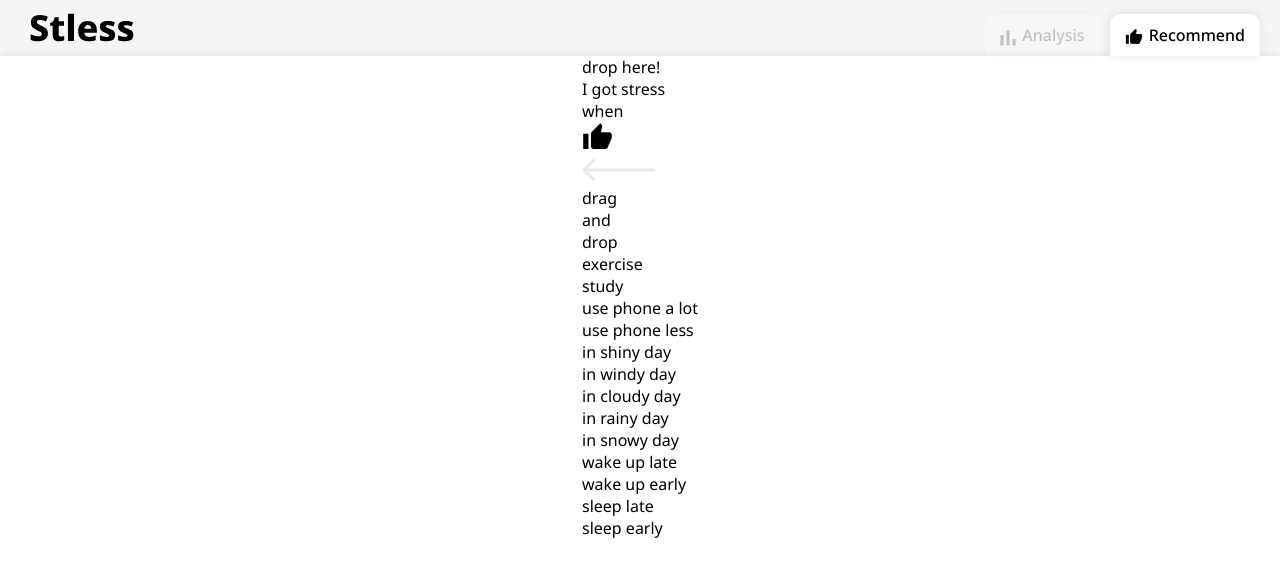
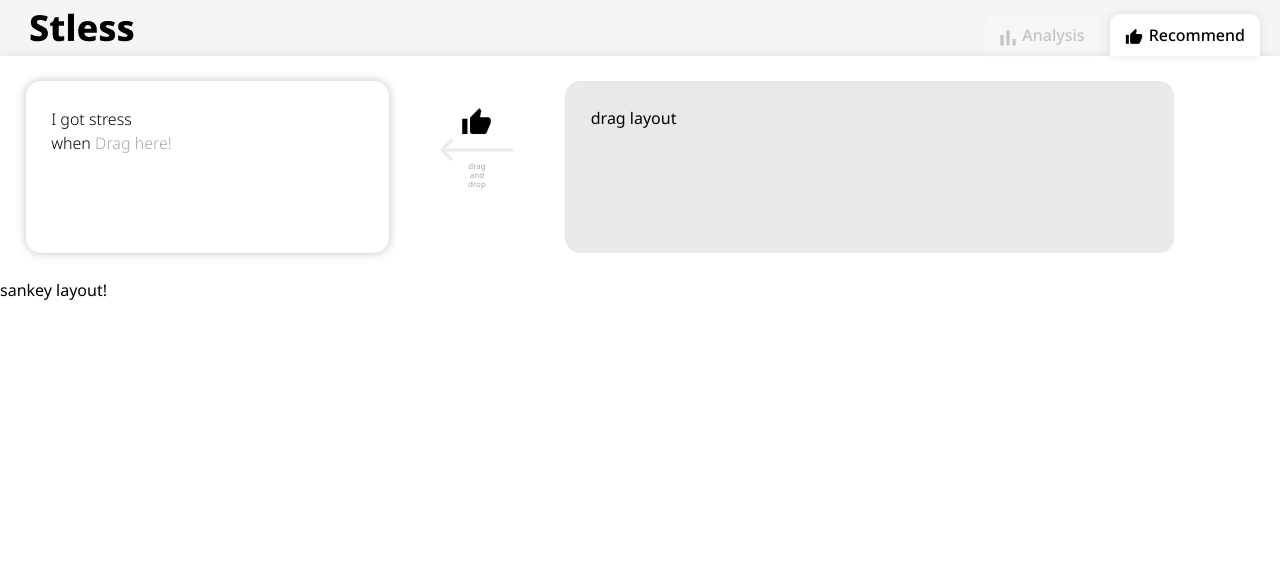
Before and after one commit to Huikyeong/Stless, a React (Create React App) app: page /recommend in a window 1280 px wide. Shown: the top 576 px of the page. Built offline with nearby package versions, Linux system fonts and the light colour scheme.

Commit message:
Set D&D layout of recommend page.

```diff
--- a/src/pages/Recommend.tsx
+++ b/src/pages/Recommend.tsx
@@ -1,9 +1,12 @@
 /** @jsxImportSource @emotion/react */
 import { css } from '@emotion/react';
+import { ReactComponent as ArrowLeftIcon } from 'assets/icons/arrow-left.svg';
+import { ReactComponent as ClickLeftIcon } from 'assets/icons/click-left.svg';
 import Header from '../components/Header';
-import Test from './Test';
 
 function Recommend() {
+  const selectedTagList: string[] = []; // After drop.
+  const tagList: string[] = []; // Before drop.
   return (
     <div
       css={css`
@@ -31,7 +34,98 @@ function Recommend() {
           box-shadow: 0px 0px 10px rgba(0, 0, 0, 0.1);
         `}
       >
-        <Test />
+        <div
+          id='tag layout'
+          css={css`
+            width: 100%;
+            height: 30%;
+            display: flex;
+          `}
+        >
+          <div
+            id='drop layout'
+            css={css`
+              width: 312px;
+              height: match-parent;
+              margin: 2%;
+              padding: 2%;
+
+              font-family: 'Noto Sans';
+              font-style: normal;
+              font-weight: 300;
+              font-size: 16px;
+              line-height: 24px;
+
+              background: #ffffff;
+              box-shadow: 0px 0px 10px rgba(0, 0, 0, 0.25);
+              border-radius: 15px;
+            `}
+          >
+            I got stress <br /> when{' '}
+            <span
+              css={css`
+                color: ${selectedTagList.length === 0 ? '#a7a7a7' : '#ffffff'};
+              `}
+            >
+              {selectedTagList.length === 0
+                ? 'Drag here!'
+                : selectedTagList.join(', ')}
+            </span>
+          </div>
+          <div
+            id='guide layout'
+            css={css`
+              margin-top: 2%;
+              margin-bottom: 2%;
+              padding: 2%;
+              flex-direction: column;
+
+              font-family: 'Noto Sans';
+              font-style: normal;
+              font-weight: 400;
+              font-size: 8px;
+              line-height: 110%;
+              /* or 15px */
+
+              display: flex;
+              align-items: center;
+              text-align: center;
+
+              color: #a7a7a7;
+            `}
+          >
+            <ClickLeftIcon />
+            <ArrowLeftIcon />
+            drag
+            <br />
+            and
+            <br />
+            drop
+          </div>
+          <div
+            id='drag layout'
+            css={css`
+              width: 558px;
+              height: match-parent;
+              margin: 2%;
+              padding: 2%;
+
+              background: #e9e9e9;
+              border-radius: 15px;
+            `}
+          >
+            drag layout
+          </div>
+        </div>
+        <div
+          id='sankey layout'
+          css={css`
+            width: 100%;
+            height: 70%;
+          `}
+        >
+          sankey layout!
+        </div>
       </div>
     </div>
   );
--- a/src/pages/Test.tsx
+++ /dev/null
@@ -1,70 +0,0 @@
-import { ReactComponent as DragDropArrowIcon } from '../assets/icons/arrow-left.svg';
-import { ReactComponent as LeftClickIcon } from '../assets/icons/click-left.svg';
-
-function Test() {
-  return (
-    <div id='210:2403'>
-      <div id='210:2404'>
-        <div id='210:2405'>
-          <div id='Jq7gQi39dvzZv6RPGrXmm1'>
-            <div id='210:2790'>
-              <div id='210:3145'>
-                <div id='210:2793'>drop here!</div>
-                <p id='210:3146'>
-                  I got stress
-                  <br />
-                  when
-                </p>
-              </div>
-            </div>
-            <div id='210:2797'>
-              <div id='Jq7gdsKtUSCRfKmw8pnqF5'>
-                <LeftClickIcon />
-                <div id='210:2798'>
-                  <DragDropArrowIcon />
-                  <div id='210:2800'>
-                    drag
-                    <br />
-                    and
-                    <br />
-                    drop
-                  </div>
-                </div>
-              </div>
-              <div id='Jq7gknJ32XG5ubEWkz9xab'>
-                <div id='210:2802'>
-                  <div id='Jq7hjfpuqwTL9ZrrHcgZ6X'>
-                    <div id='Jq7gzSZwZnA3DJG2ADmQxP'>
-                      <div id='210:2803'>exercise</div>
-                      <div id='210:2804'>study</div>
-                      <div id='210:2810'>use phone a lot</div>
-                      <div id='210:2811'>use phone less</div>
-                    </div>
-                    <div id='Jq7hDSCHqN8XmhivB6ug9D'>
-                      <div id='210:2805'>in shiny day</div>
-                      <div id='210:2806'>in windy day</div>
-                      <div id='210:2807'>in cloudy day</div>
-                    </div>
-                    <div id='Jq7hQM3n1UixVnZA7P5xcX'>
-                      <div id='210:2808'>in rainy day</div>
-                      <div id='210:2809'>in snowy day</div>
-                    </div>
-                  </div>
-                  <div id='Jq7hXm16GKUiJXghGooUqm'>
-                    <div id='210:2812'>wake up late</div>
-                    <div id='210:2813'>wake up early</div>
-                    <div id='210:2814'>sleep late</div>
-                    <div id='210:2815'>sleep early</div>
-                  </div>
-                </div>
-              </div>
-            </div>
-          </div>
-          <div id='Jq7jENqSFdtxoLtzK3C2pf' />
-        </div>
-      </div>
-    </div>
-  );
-}
-
-export default Test;
```
